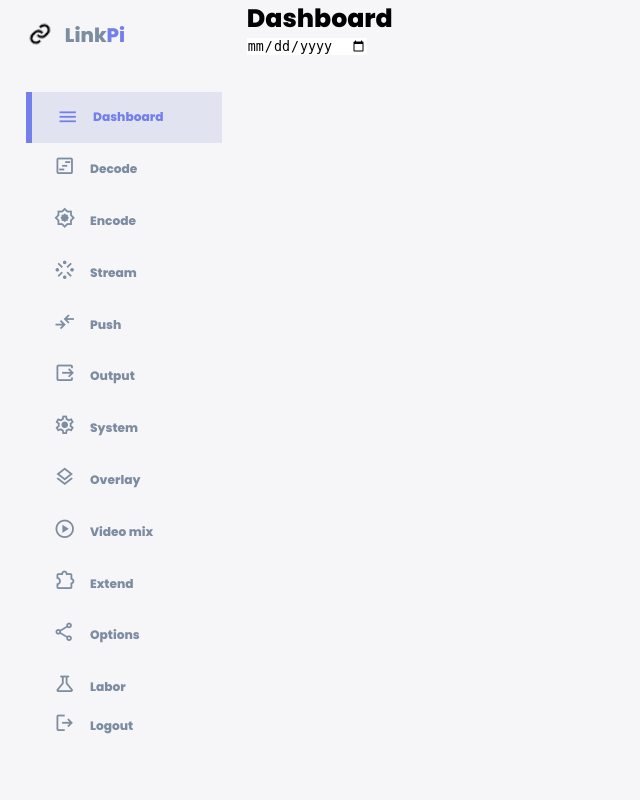
After one commit to mSaykao/island-encoder, a PHP site: page /users.html in a window 1280 px wide. The commit adds this page. Shown: the whole page, without its empty margins (0-640 px from the left). Run offline with PHP 8.4, Linux system fonts and the light colour scheme.

```diff
--- /dev/null
+++ b/users.css
@@ -0,0 +1,214 @@
+@import url('https://fonts.googleapis.com/css2?family=Poppins:wght@100;800&display=swap');
+
+/*------------------------ROOT VARAIBLES--------------------------*/
+:root {
+    --color-primary: #7380ec;
+    --color-danger: #ff7782;
+    --color-success: #41f1b6;
+    --color-warning: #ffbb55;
+    --color-white: #fff;
+    --color-info-dark: #7d8da1;
+    --color-info-light: #dce1eb;
+    --color-dark: #363949;
+    --color-light: rgba(132, 139, 200, 0.18);
+    --color-primary-variant: #111e88;
+    --color-dark-variant: #677483;
+    --color-background: #f6f6f9;
+
+    --card-border-radius: 2rem;
+    --border-radius-1: 0.4rem;
+    --border-radius-2: 0.8rem;
+    --border-radius-3: 1.2rem;
+
+    --card-padding: 1.8rem;
+    --padding-1: 1.2rem;
+
+    --box-shadow: 0 2rem 3rem var(--color-light)
+}
+
+* {
+    margin: 0;
+    padding: 0;
+    outline: 0;
+    appearance: none;
+    border: 0;
+    text-decoration: none;
+    list-style: none;
+    box-sizing: border-box;
+}
+
+html{
+    font-size: 14px;
+}
+
+body{
+    width: 100vw;
+    height: 100vh;
+    font-family: poppins,sans-serif;
+    font-size: 0.88rem;
+    background-color: var(--color-background);
+    user-select: none;
+    overflow-x: hidden;
+}
+
+.container{
+    display: grid;
+    width: 96%;
+    margin: 0 auto;
+    gap: 1.8rem;
+    grid-template-columns: 14rem auto 23rem;
+}
+
+a{
+    color: var(--color-dark);
+}
+
+#LinkPi{
+    display: block;
+    width: 100%;
+}
+
+h1{
+    font-weight: 800;
+    font-size: 1.8rem;
+}
+
+h2{
+  font-size: 1.4rem;
+}
+
+h3{
+    font-size: 0.87rem;
+}
+
+h4{
+    font-size: 0,8rem;
+}
+
+h5{
+    font-size: 0.77rem;
+}
+
+small{
+    font-size: 0.75rem;
+}
+
+.profile-photo{
+    width: 2.8rem;
+    height: 2.8rem;
+    border-radius: 50%;
+    overflow: hidden;
+}
+
+.text-muted{
+    color: var(--color-info-dark);
+}
+
+p{
+    color:var(--color-dark-variant)
+}
+
+b{
+    color: var(--color-dark);
+}
+
+.primary{
+    color: var(--color-primary);
+}
+
+.danger{
+    color: var(--color-primary);
+}
+
+.success{
+    color: var(--color-primary);
+}
+
+.warning{
+    color: var(--color-primary);
+}
+
+aside{
+    height: 100vh;
+}
+
+aside .top{
+
+    display: flex;
+    align-items: center;
+    justify-content: space-between;
+    margin-top: 1.4rem;
+}
+
+aside .logo{
+    display: flex;
+    gap: 0.8rem;
+}
+
+aside .logo img{
+    width: 2rem;
+    height: 2rem;
+}
+
+aside .close{
+    display: none;
+}
+
+/*.................. SIDEBAR ...................... */
+aside .sidebar{
+
+    display: flex;
+    flex-direction: column;
+    height: 86vh;
+    position: relative;
+    top: 3rem;
+}
+
+aside .sidebar a{
+    display: flex;
+    color: var(--color-info-dark);
+    margin-left: 2rem;
+    gap: 1rem;
+    align-items: center;
+    position: relative;
+    height: 3.7rem;
+    transition: all 300ms ease;
+
+}
+
+aside .sidebar a span{
+    font-size: 1.6rem;
+    transition: all 300ms ease;
+}
+
+aside .sidebar a:last-child{
+    position: absolute;
+    bottom: 2rem;
+    width: 100%;
+}
+
+aside .sidebar a.active{
+    background: var(--color-light);
+    color: var(--color-primary);
+    margin-left: 0;
+}
+
+aside .sidebar a.active:before{
+    content: '';
+    width: 6px;
+    height: 100%;
+    background: var(--color-primary);
+}
+
+aside .sidebar a.active span{
+    color: var(--color-primary);
+    margin-left: calc(1rem - 3px);
+}
+
+aside .sidebar a:hover{
+    color: var(--color-primary);
+}
+
+aside .sidebar a:hover span{
+    margin-left: 1rem;
+}
--- /dev/null
+++ b/users.html
@@ -0,0 +1,123 @@
+<!DOCTYPE html>
+<html lang="en">
+<head>
+    <meta charset="UTF-8">
+    <meta name="viewport" content="width=device-width, initial-scale=1.0">
+    <title>LinkPi</title>
+    <link rel="stylesheet" href="https://fonts.googleapis.com/css2?family=Material+Symbols+Outlined:opsz,wght,FILL,GRAD@24,400,0,0" />
+    <!--STYLESHEET-->
+    <link rel="stylesheet" href="./users.css">
+</head>
+<body>
+    <div class="container">
+        <aside>
+            <div class="top">
+                <div class="logo">
+                    <img id="LinkPi" src="./link-regular-24.png" alt="">
+                    <h2 class="text-muted">Link<span class="danger">Pi</span></h2>
+                </div>
+                <div class="close" id="close-btn">
+                    <span class="material-symbols-outlined">close</span>
+                </div>
+            </div>
+
+            <div class="sidebar">
+                <a href="#" class="active">
+                    <span class="material-symbols-outlined">menu</span>
+                    <h3>Dashboard</h3>
+                </a>
+                <a href="#">
+                    <span class="material-icons-sharp">
+                        <span class="material-symbols-outlined">view_timeline</span>
+                    </span>
+                    <h3>Decode</h3>
+                </a>
+                <a href="#">
+                    <span class="material-icons-sharp">
+                        <span class="material-symbols-outlined">explosion</span>
+                    </span>
+                    <h3>Encode</h3>
+                </a>
+                <a href="#">
+                    <span class="material-icons-sharp">
+                        <span class="material-symbols-outlined">stream</span>
+                    </span>
+                    <h3>Stream</h3>
+                </a>
+                <a href="#">
+                    <span class="material-icons-sharp">
+                        <span class="material-symbols-outlined">compare_arrows</span>
+                    </span>
+                    <h3>Push</h3>
+                </a>
+                <a href="#">
+                    <span class="material-icons-sharp">
+                        <span class="material-symbols-outlined">output</span>
+                    </span>
+                    <h3>Output</h3>
+                </a>
+                <a href="#">
+                    <span class="material-icons-sharp">
+                        <span class="material-symbols-outlined">settings</span>
+                    </span>
+                    <h3>System</h3>
+                </a>
+                <a href="#">
+                    <span class="material-icons-sharp">
+                        <span class="material-symbols-outlined">layers</span>
+                    </span>
+                    <h3>Overlay</h3>
+                </a>
+                <a href="#">
+                    <span class="material-icons-sharp">
+                        <span class="material-symbols-outlined">play_circle</span>
+                    </span>
+                    <h3>Video mix</h3>
+                </a>
+                <a href="#">
+                    <span class="material-icons-sharp">
+                        <span class="material-symbols-outlined">extension</span>
+                    </span>
+                    <h3>Extend</h3>
+                </a>
+                <a href="#">
+                    <span class="material-icons-sharp">
+                        <span class="material-symbols-outlined">share</span>
+                    </span>
+                    <h3>Options</h3>
+                </a>
+                <a href="#">
+                    <span class="material-icons-sharp">
+                        <span class="material-symbols-outlined">science</span>
+                    </span>
+                    <h3>Labor</h3>
+                </a>
+                <a href="#">
+                    <span class="material-icons-sharp">
+                        <span class="material-symbols-outlined">logout</span>
+                    </span>
+                    <h3>Logout</h3>
+                </a>
+            </div>
+        </aside>
+
+
+
+
+        <main>
+            <h1>Dashboard</h1>
+
+            <div class="date">
+                <input type="date">
+            </div>
+
+            <div class="insights">
+                <div class="CPU">
+
+                </div>
+            </div>
+        </main>
+    </div>
+
+</body>
+</html>
```
Also changed, not shown: style.css (+12 -4 lines), user.js (added, +14 -0 lines), link-regular-24.png (added), logo.png (added).
